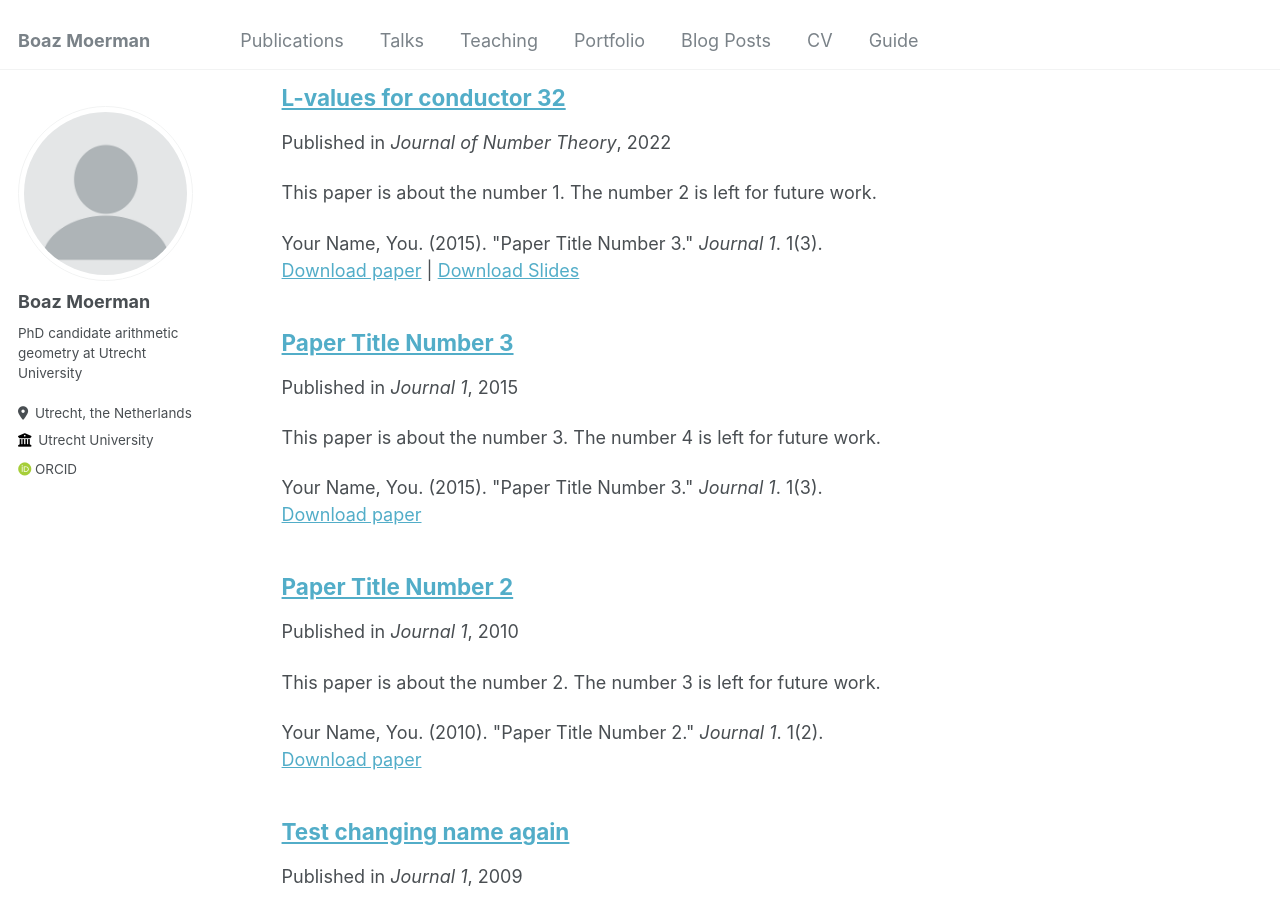
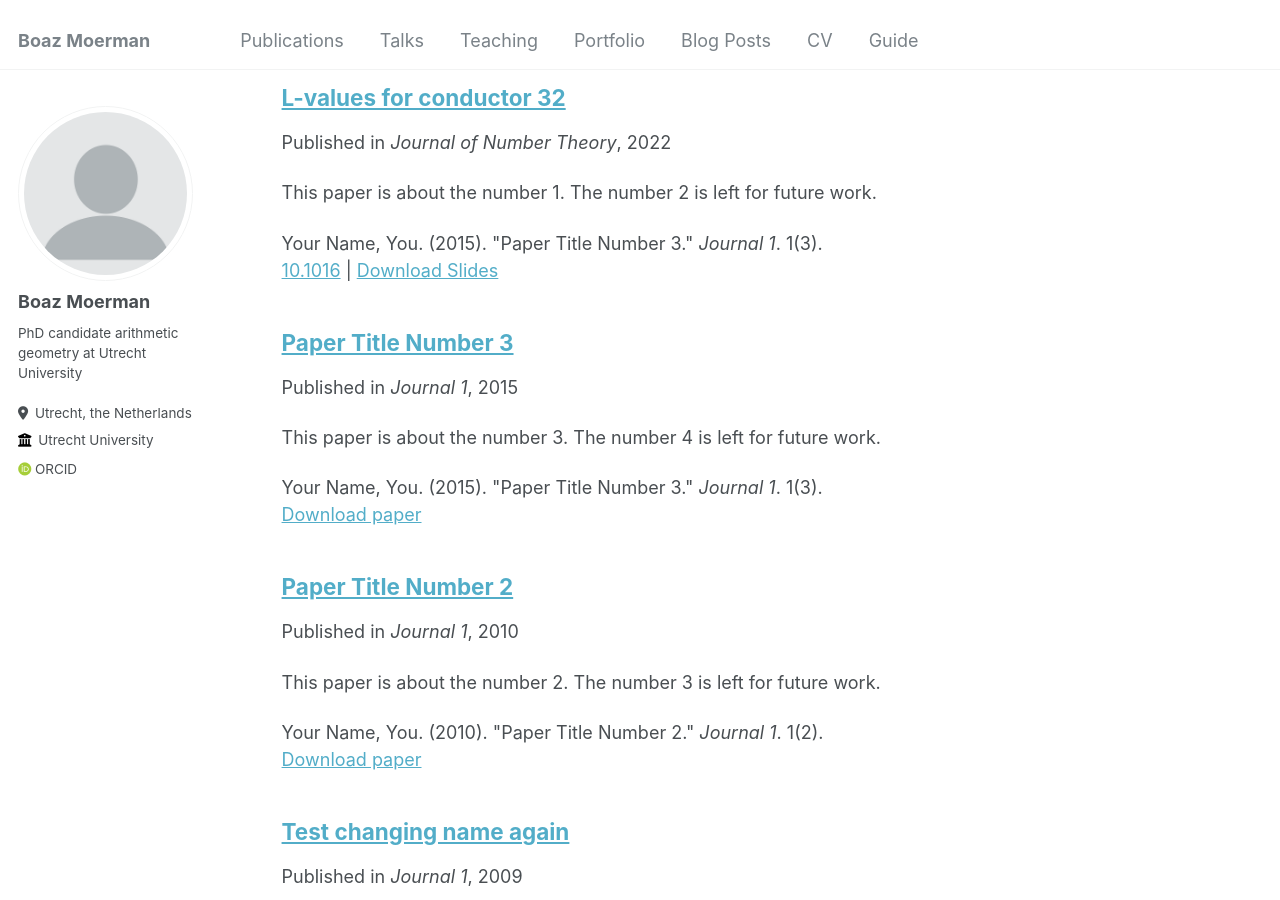
Before and after one commit to BoazMoerman/BoazMoerman.github.io, a Jekyll site: the page built from _pages/publications.md, in a window 1280 px wide and 900 px high, scrolled down 340 px. Built offline with Jekyll 4.4.1, drawn with Linux system fonts in a browser that asks for light colours; some web fonts are replaced.

Commit message:
Update L-values conductor 32.md

```diff
--- a/_publications/L-values conductor 32.md
+++ b/_publications/L-values conductor 32.md
@@ -7,4 +7,5 @@ venue: 'Journal of Number Theory'
 paperurl: 'https://www.sciencedirect.com/science/article/pii/S0022314X21003279'
 arxivurl: 'https://arxiv.org/abs/2008.06749'
 citation: 'Your Name, You. (2015). &quot;Paper Title Number 3.&quot; <i>Journal 1</i>. 1(3).'
+doi: '10.1016'
 ---
```
